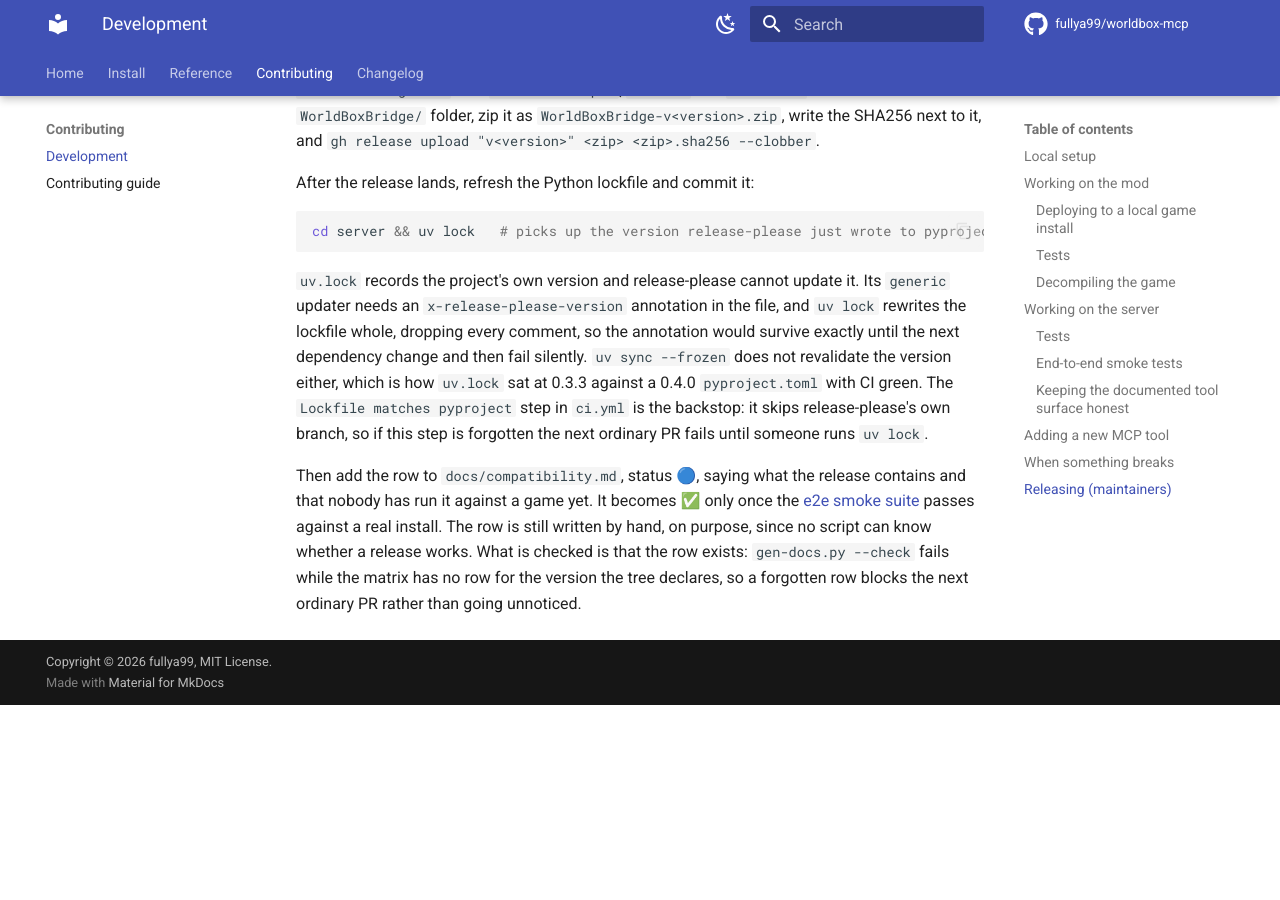
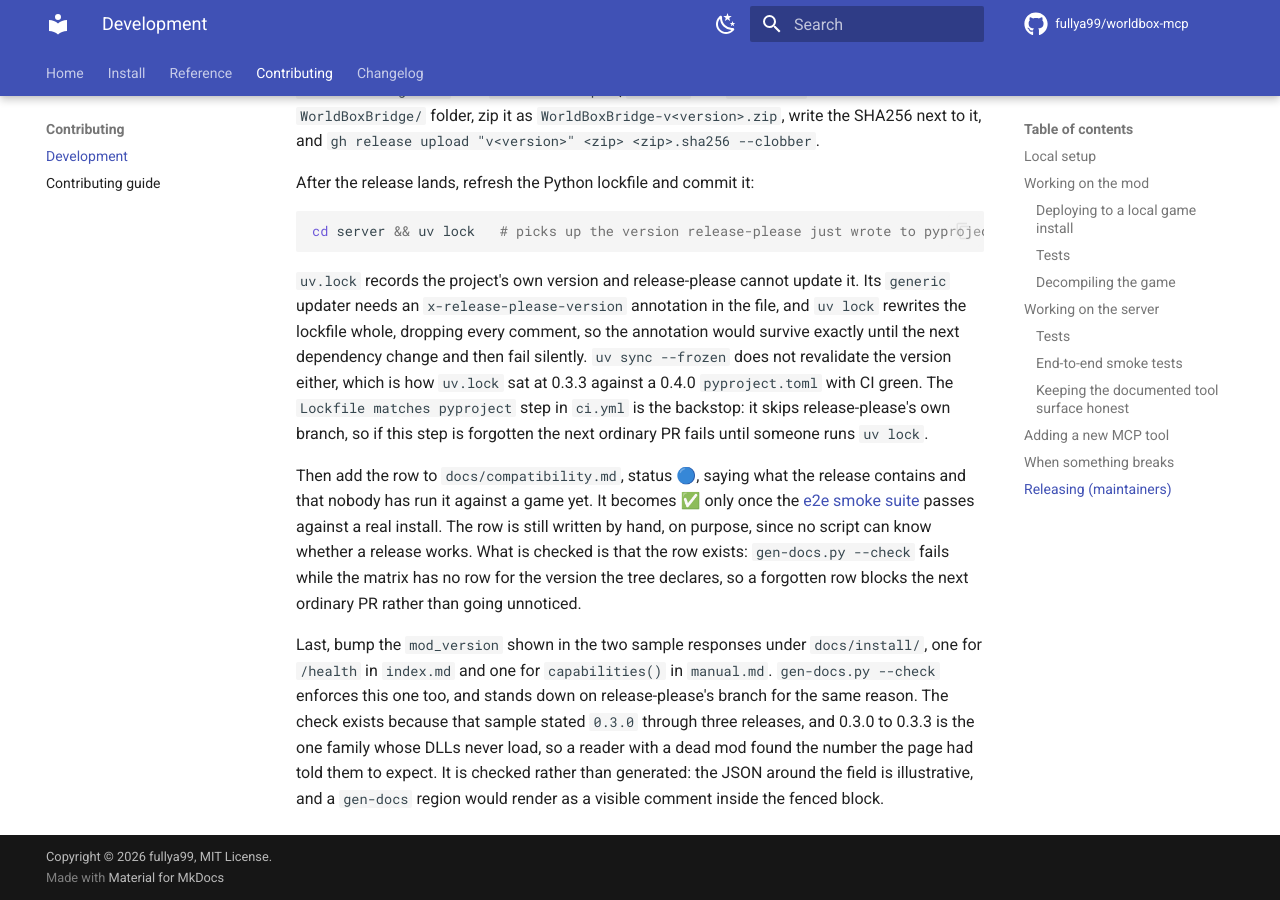
Before and after one commit to dewet22/worldbox-mcp, an MkDocs documentation site: the page built from docs/development.md, in a window 1280 px wide and 900 px high, scrolled down 7251 px. Built offline with MkDocs 1.6.1 and Material for MkDocs 9.7.7, drawn with Linux system fonts in a browser that asks for light colours; comment, search, counter and statistics services are not loaded; before the commit the page ends 7956 px from its top, so only the background shows below that.

Commit message:
docs: close the session, and widen a convention its own commit broke
The pick-up block moves to main at c5a1669 with 0.6.0 out, names the four PRs
that landed, and leads with a warning about #66.

#66 is release-please proposing 0.6.1, and it exists because a commit in #65
was typed `fix(docs)` for a change that ships no code. The commit convention
named only `ci:` as the type to avoid, which was too narrow: it now says that
anything shipping no code takes a type that does not bump, and names the case
that proved it. Widened rather than left, because the rule was incomplete, not
wrong.

development.md documented two post-release chores and there are now three. The
third, bumping the `mod_version` in the two sample responses under
docs/install/, is written up beside the other two with the reason the check
exists.

CHANGELOG.md deliberately untouched, release-please owns it. No CODEMAP.md and
no archives/ created: both are absent here on purpose, and a context audit
flagging them is the documented false positive.

Co-Authored-By: Claude Opus 5 (1M context) <noreply@anthropic.com>
Claude-Session: https://claude.ai/code/session_0173G5GQiMnNMfsC33T3QzmD

```diff
--- a/docs/development.md
+++ b/docs/development.md
@@ -302,3 +302,11 @@ that nobody has run it against a game yet. It becomes ✅ only once the
 written by hand, on purpose, since no script can know whether a release works. What is checked
 is that the row exists: `gen-docs.py --check` fails while the matrix has no row for the version
 the tree declares, so a forgotten row blocks the next ordinary PR rather than going unnoticed.
+
+Last, bump the `mod_version` shown in the two sample responses under `docs/install/`, one for
+`/health` in `index.md` and one for `capabilities()` in `manual.md`. `gen-docs.py --check`
+enforces this one too, and stands down on release-please's branch for the same reason. The check
+exists because that sample stated `0.3.0` through three releases, and 0.3.0 to 0.3.3 is the one
+family whose DLLs never load, so a reader with a dead mod found the number the page had told them
+to expect. It is checked rather than generated: the JSON around the field is illustrative, and a
+`gen-docs` region would render as a visible comment inside the fenced block.
```
Also changed, not shown: CLAUDE.md (+5 -2 lines), TODOS.md (+19 -11 lines).
